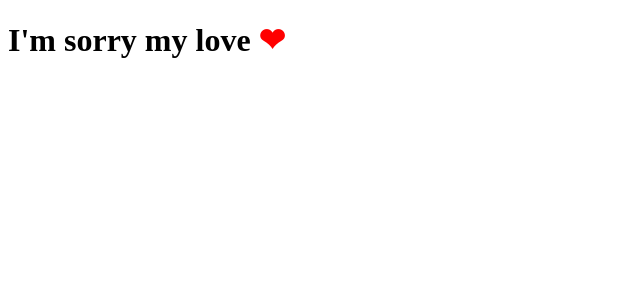
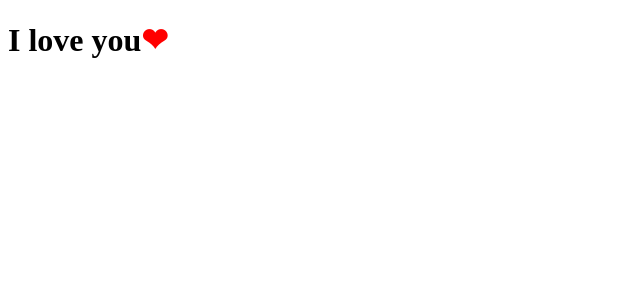
Before and after one commit to lourdilene/clone-tabnews, a Next.js app: page / in a window 1280 px wide. Shown: the top 300 px of the page, without its empty margins (0-640 px from the left). Built offline with nearby package versions, Linux system fonts and the light colour scheme.

Commit message:
new phrase

```diff
--- a/pages/index.js
+++ b/pages/index.js
@@ -1,5 +1,5 @@
 function Home() {
-    return <h1>I'm sorry my love <span style={{color: "red"}}>&#10084;</span></h1>
+    return <h1>I love you<span style={{color: "red"}}>&#10084;</span></h1>
 }
 
 export default Home;
```
